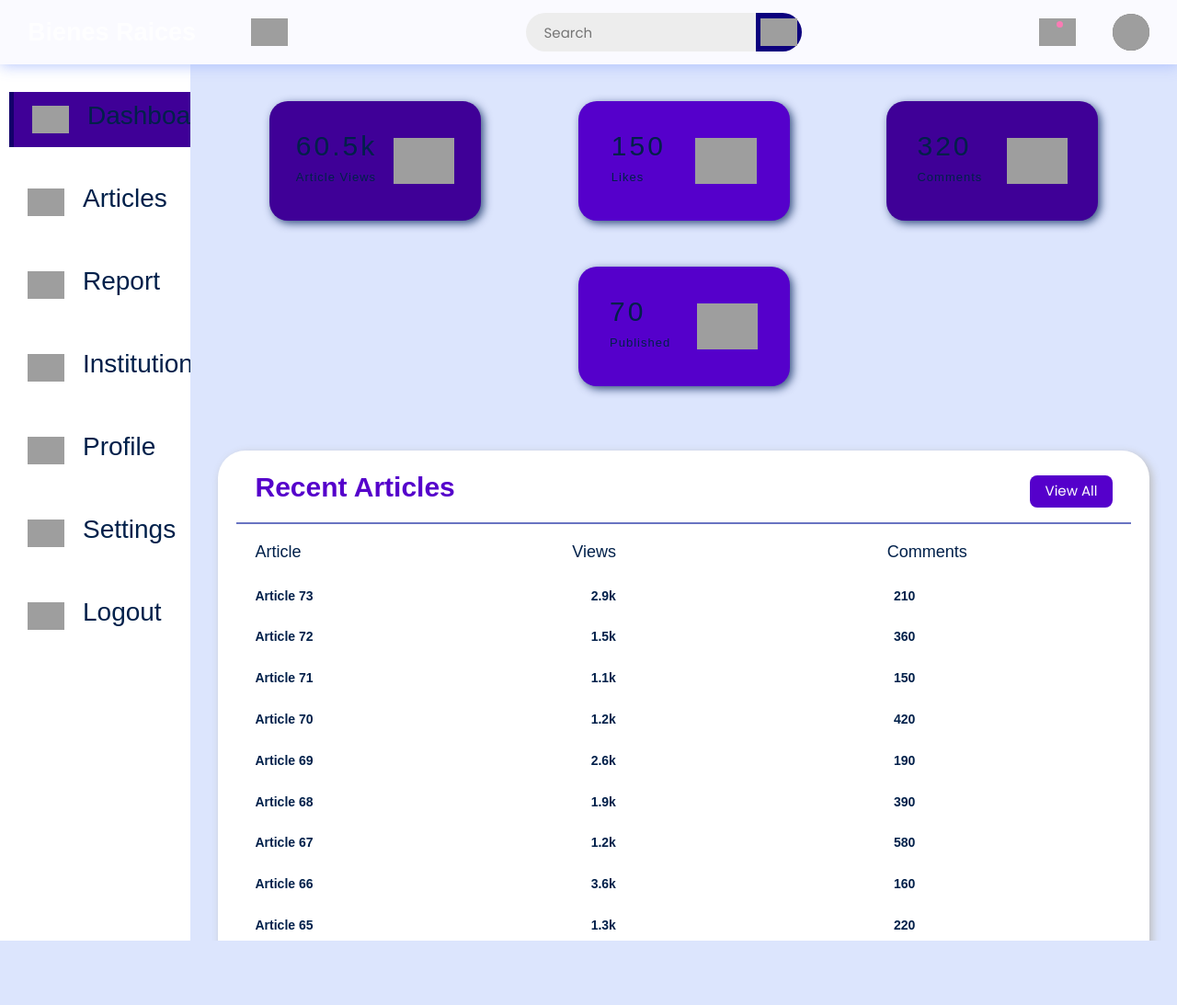
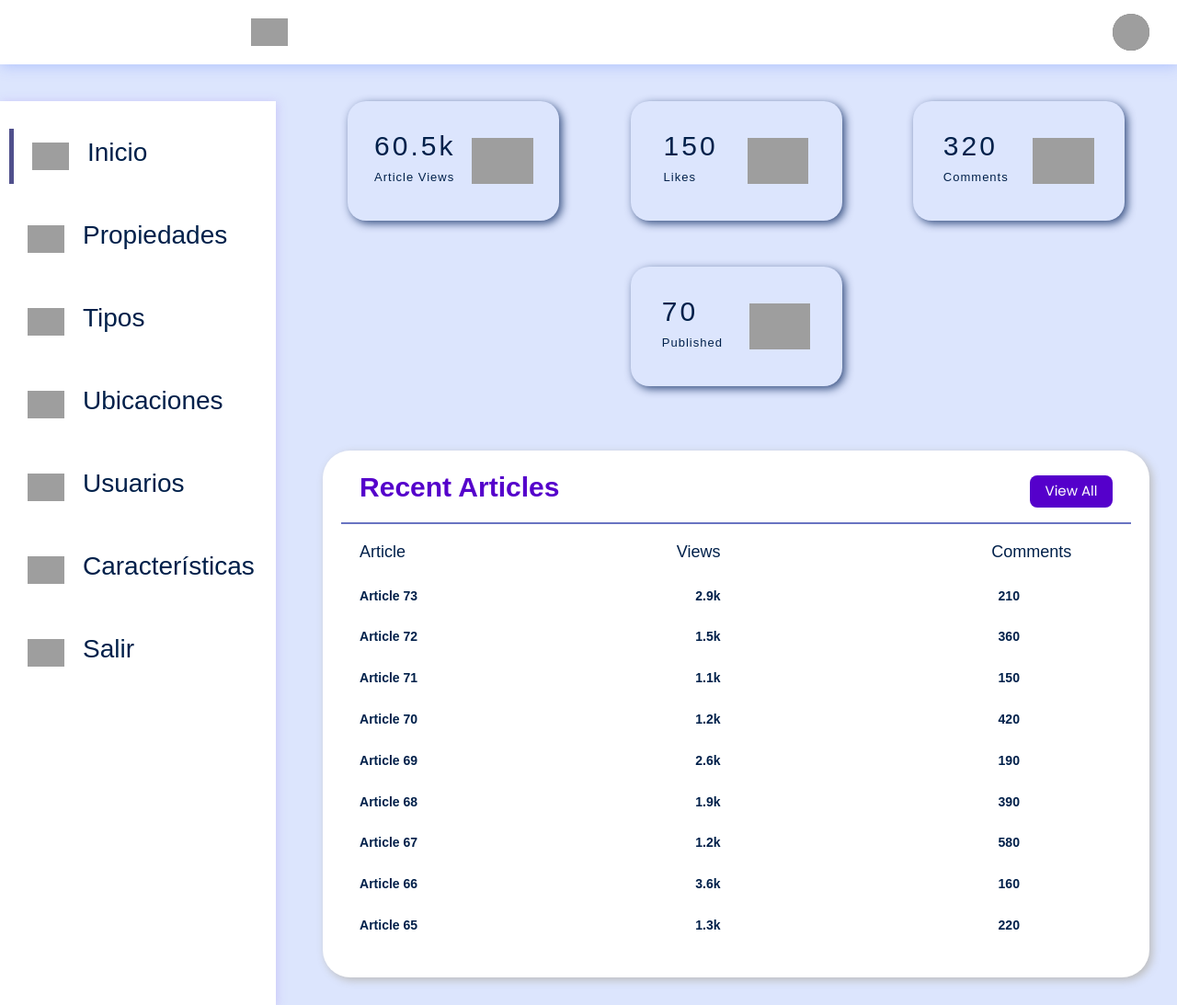
Before and after one commit to dariast03/bienes-raices-tec-web-2, a PHP site: page /admin in a window 1280 px wide. Shown: the whole page at 92% size. Run offline with PHP 8.4, Linux system fonts and the light colour scheme; grey boxes are pictures that could not be loaded.

Commit message:
chore: Add admin navbar layout

```diff
--- a/view/admin/layout/header.php
+++ b/view/admin/layout/header.php
@@ -6,9 +6,8 @@
     <meta http-equiv="X-UA-Compatible" content="IE=edge">
     <meta name="viewport" content="width=device-width,
                    initial-scale=1.0">
-    <title>GeeksForGeeks</title>
-    <link rel="stylesheet" href="style.css">
-    <link rel="stylesheet" href="responsive.css">
+    <title>ADMINISTRADOR</title>
+    <link rel="stylesheet" href="<?php echo BASE_URL ?>/assets/css/style.css">
 
     <style>
         @import url("https://fonts.googleapis.com/css2?family=Poppins:ital,wght@0,100;0,200;0,300;0,400;0,500;0,600;0,700;0,800;0,900;1,100;1,200;1,300;1,400;1,500;1,600;1,700;1,800;1,900&display=swap");
@@ -20,29 +19,20 @@
             font-family: "Poppins", sans-serif;
         }
 
-        :root {
-            --background-color1: #fafaff;
-            --background-color2: #ffffff;
-            --background-color3: #ededed;
-            --background-color4: #cad7fda4;
-            --primary-color: #4b49ac;
-            --secondary-color: #0c007d;
-            --Border-color: #3f0097;
-            --one-use-color: #3f0097;
-            --two-use-color: #5500cb;
-        }
+        /* #00204a */
 
         body {
-            background-color: var(--background-color4);
+            background-color: #cad7fda4;
             max-width: 100%;
             overflow-x: hidden;
+            min-height: 100vh;
         }
 
         header {
             height: 70px;
             width: 100vw;
             padding: 0 30px;
-            background-color: var(--background-color1);
+            background-color: #fff;
             position: fixed;
             z-index: 100;
             box-shadow: 1px 1px 15px rgba(161, 182, 253, 0.825);
@@ -54,7 +44,7 @@
         .logo {
             font-size: 27px;
             font-weight: 600;
-            color: rgb(47, 141, 70);
+            color: blue;
         }
 
         .icn {
@@ -172,9 +162,9 @@
         }
 
         .nav {
-            min-height: 91vh;
-            width: 250px;
-            background-color: var(--background-color2);
+            min-height: 90vh;
+            width: 300px;
+            background-color: #fff;
             position: absolute;
             top: 0px;
             left: 00;
@@ -187,12 +177,13 @@
         }
 
         .navcontainer {
-            height: calc(100vh - 70px);
-            width: 250px;
+            height: calc(100vh - 100px);
+            width: 300px;
             position: relative;
-            overflow-y: scroll;
-            overflow-x: hidden;
+
             transition: all 0.5s ease-in-out;
+            margin-top: 40px;
+            margin-right: 100px;
         }
 
         .navcontainer::-webkit-scrollbar {
@@ -200,11 +191,12 @@
         }
 
         .navclose {
-            width: 80px;
+            width: 90px;
+            overflow-x: hidden;
         }
 
         .nav-option {
-            width: 250px;
+            width: 300px;
             height: 60px;
             display: flex;
             align-items: center;
@@ -568,6 +560,10 @@
                 width: 180px;
             }
         }
+
+        .form-select {
+            height: 52px;
+        }
     </style>
 </head>
 
@@ -578,63 +574,13 @@
             <img src="https://media.geeksforgeeks.org/wp-content/uploads/20221210182541/Untitled-design-(30).png" class="icn menuicn" id="menuicn" alt="menu-icon">
         </div>
 
-        <div class="searchbar">
-            <input type="text" placeholder="Search">
-            <div class="searchbtn">
-                <img src="https://media.geeksforgeeks.org/wp-content/uploads/20221210180758/Untitled-design-(28).png" class="icn srchicn" alt="search-icon">
-            </div>
-        </div>
-
         <div class="message">
-            <div class="circle"></div>
-            <img src="https://media.geeksforgeeks.org/wp-content/uploads/20221210183322/8.png" class="icn" alt="">
             <div class="dp">
                 <img src="https://media.geeksforgeeks.org/wp-content/uploads/20221210180014/profile-removebg-preview.png" class="dpicn" alt="dp">
             </div>
         </div>
-
     </header>
 
     <div class="main-container">
-        <div class="navcontainer">
-            <nav class="nav">
-                <div class="nav-upper-options">
-                    <div class="nav-option option1">
-                        <img src="https://media.geeksforgeeks.org/wp-content/uploads/20221210182148/Untitled-design-(29).png" class="nav-img" alt="dashboard">
-                        <h3> Dashboard</h3>
-                    </div>
-
-                    <div class="option2 nav-option">
-                        <img src="https://media.geeksforgeeks.org/wp-content/uploads/20221210183322/9.png" class="nav-img" alt="articles">
-                        <h3> Articles</h3>
-                    </div>
-
-                    <div class="nav-option option3">
-                        <img src="https://media.geeksforgeeks.org/wp-content/uploads/20221210183320/5.png" class="nav-img" alt="report">
-                        <h3> Report</h3>
-                    </div>
-
-                    <div class="nav-option option4">
-                        <img src="https://media.geeksforgeeks.org/wp-content/uploads/20221210183321/6.png" class="nav-img" alt="institution">
-                        <h3> Institution</h3>
-                    </div>
-
-                    <div class="nav-option option5">
-                        <img src="https://media.geeksforgeeks.org/wp-content/uploads/20221210183323/10.png" class="nav-img" alt="blog">
-                        <h3> Profile</h3>
-                    </div>
-
-                    <div class="nav-option option6">
-                        <img src="https://media.geeksforgeeks.org/wp-content/uploads/20221210183320/4.png" class="nav-img" alt="settings">
-                        <h3> Settings</h3>
-                    </div>
-
-                    <div class="nav-option logout">
-                        <img src="https://media.geeksforgeeks.org/wp-content/uploads/20221210183321/7.png" class="nav-img" alt="logout">
-                        <h3>Logout</h3>
-                    </div>
-
-                </div>
-            </nav>
-        </div>
+        <?php include 'view/admin/layout/navbar.php'; ?>
         <div class="main">
--- /dev/null
+++ b/view/admin/layout/navbar.php
@@ -0,0 +1,48 @@
+<div class="navcontainer">
+    <nav class="nav">
+        <div class="nav-upper-options">
+
+            <a href="admin/dashboard.php" class="nav-option option1">
+                <img src="https://media.geeksforgeeks.org/wp-content/uploads/20221210182148/Untitled-design-(29).png" class="nav-img" alt="dashboard">
+                <h3>Inicio</h3>
+            </a>
+
+
+            <a href="admin/propiedades.php" class="nav-option option2">
+                <img src="https://media.geeksforgeeks.org/wp-content/uploads/20221210183322/9.png" class="nav-img" alt="properties">
+                <h3>Propiedades</h3>
+            </a>
+
+
+            <a href="admin/tipos.php" class="nav-option option3">
+                <img src="https://media.geeksforgeeks.org/wp-content/uploads/20221210183320/5.png" class="nav-img" alt="types">
+                <h3>Tipos</h3>
+            </a>
+
+
+            <a href="admin/ubicaciones.php" class="nav-option option4">
+                <img src="https://media.geeksforgeeks.org/wp-content/uploads/20221210183321/6.png" class="nav-img" alt="locations">
+                <h3>Ubicaciones</h3>
+            </a>
+
+
+            <a href="admin/usuarios.php" class="nav-option option5">
+                <img src="https://media.geeksforgeeks.org/wp-content/uploads/20221210183323/10.png" class="nav-img" alt="users">
+                <h3>Usuarios</h3>
+            </a>
+
+
+            <a href="admin/caracteristicas.php" class="nav-option option6">
+                <img src="https://media.geeksforgeeks.org/wp-content/uploads/20221210183320/4.png" class="nav-img" alt="characteristics">
+                <h3>Características</h3>
+            </a>
+
+
+            <a href="admin/logout.php" class="nav-option logout">
+                <img src="https://media.geeksforgeeks.org/wp-content/uploads/20221210183321/7.png" class="nav-img" alt="logout">
+                <h3>Salir</h3>
+            </a>
+
+        </div>
+    </nav>
+</div>
```
